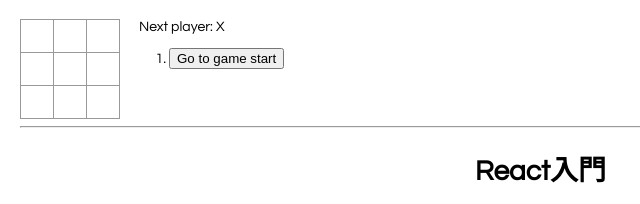
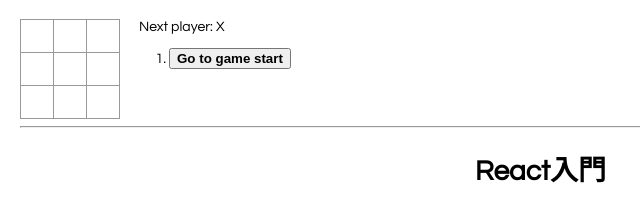
Before and after one commit to kobayashi-m42/react-tutorial, a React app: page / in a window 1280 px wide. Shown: the top 204 px of the page, 0-640 px from the left. Built offline with nearby package versions, Linux system fonts and the light colour scheme.

Commit message:
選択された履歴表示のボタンの文字を太字にする処理を追加

```diff
--- a/src/index.css
+++ b/src/index.css
@@ -49,6 +49,10 @@ ol, ul {
   margin-left: 20px;
 }
 
+.bold {
+  font-weight: bold;
+}
+
 .container {
   width: 330px;
   margin: 20px auto;
--- a/src/index.js
+++ b/src/index.js
@@ -90,9 +90,11 @@ class Game extends React.Component {
       const desc = move ?
         `Go to move # ${move} ${locationFormat}`:
         'Go to game start';
+      const bold = this.state.stepNumber === move ? "bold" : "";
+
       return (
         <li key={move}>
-          <button onClick={() => this.jumpTo(move)}>{desc}</button>
+          <button className={bold} onClick={() => this.jumpTo(move)}>{desc}</button>
         </li>
       );
     });
```
